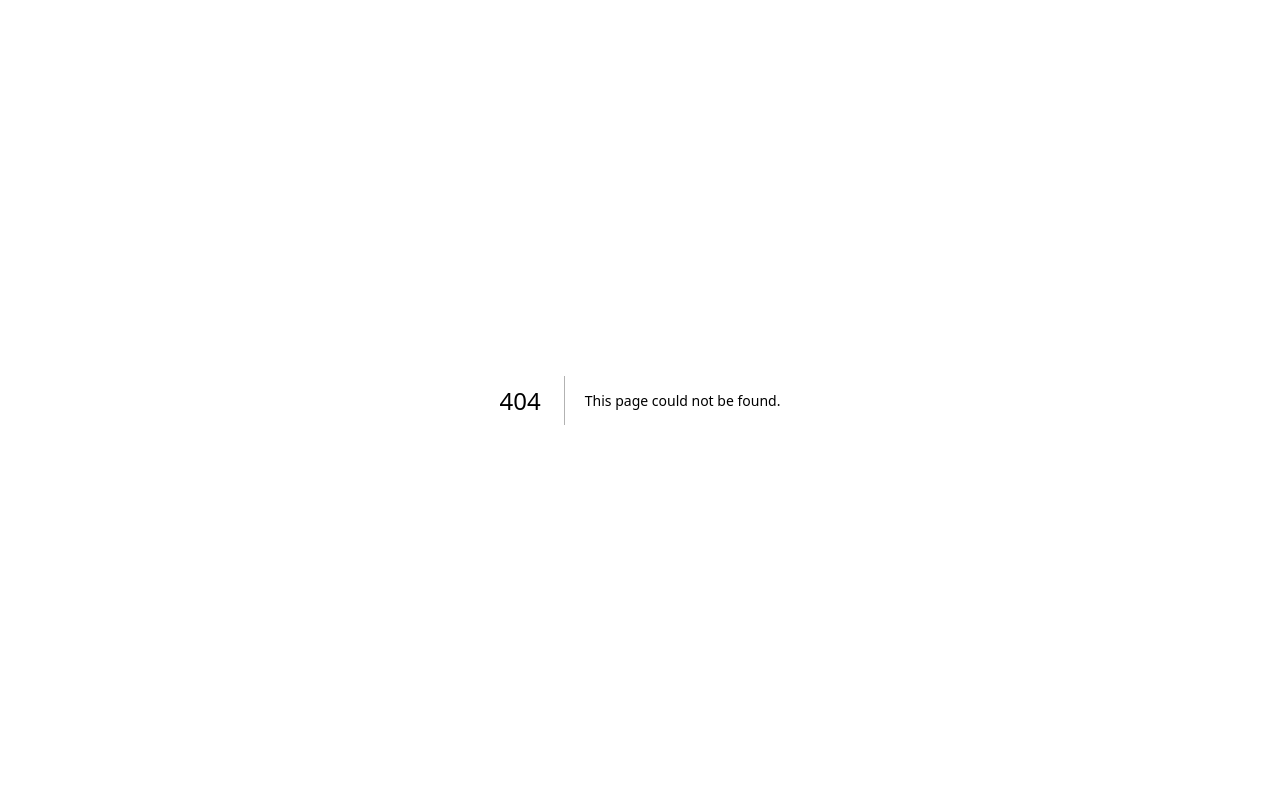
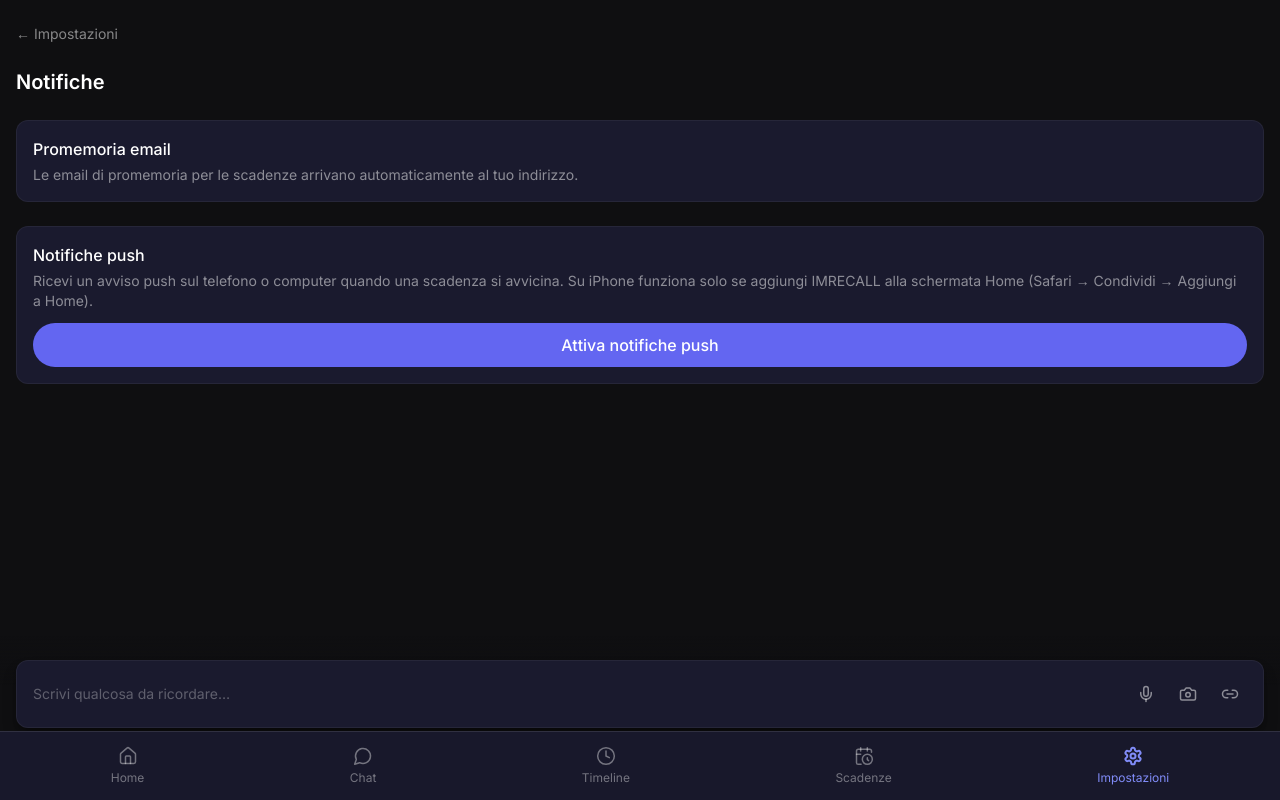
Before and after one commit to Ghostlineapps/imrecall, a Next.js app: page /settings/notifications in a window 1280 px wide. Before the commit this address had no page. Built offline with nearby package versions, Linux system fonts and the light colour scheme; no server answers.

Commit message:
Add notifications settings page

```diff
--- /dev/null
+++ b/src/app/(app)/settings/notifications/page.tsx
@@ -0,0 +1,146 @@
+"use client";
+
+import { useEffect, useState } from "react";
+import Link from "next/link";
+import { createClient } from "@/lib/supabase/client";
+
+function urlBase64ToUint8Array(base64String: string) {
+  const padding = "=".repeat((4 - (base64String.length % 4)) % 4);
+  const base64 = (base64String + padding).replace(/-/g, "+").replace(/_/g, "/");
+  const rawData = atob(base64);
+  const outputArray = new Uint8Array(rawData.length);
+  for (let i = 0; i < rawData.length; i++) {
+    outputArray[i] = rawData.charCodeAt(i);
+  }
+  return outputArray;
+}
+
+export default function NotificationsSettingsPage() {
+  const [supported, setSupported] = useState(true);
+  const [enabled, setEnabled] = useState(false);
+  const [loading, setLoading] = useState(false);
+  const [error, setError] = useState<string | null>(null);
+  const [userEmail, setUserEmail] = useState<string | null>(null);
+
+  useEffect(() => {
+    if (!("serviceWorker" in navigator) || !("PushManager" in window)) {
+      setSupported(false);
+      return;
+    }
+
+    navigator.serviceWorker.getRegistration().then(async (reg) => {
+      const sub = await reg?.pushManager.getSubscription();
+      setEnabled(!!sub);
+    });
+
+    const supabase = createClient();
+    supabase.auth.getUser().then(({ data }) => setUserEmail(data.user?.email ?? null));
+  }, []);
+
+  async function enablePush() {
+    setError(null);
+    setLoading(true);
+    try {
+      const publicKey = process.env.NEXT_PUBLIC_VAPID_PUBLIC_KEY;
+      if (!publicKey) {
+        setError("Le notifiche push non sono ancora configurate su questo server.");
+        return;
+      }
+
+      const permission = await Notification.requestPermission();
+      if (permission !== "granted") {
+        setError("Permesso notifiche negato. Abilitalo nelle impostazioni del browser.");
+        return;
+      }
+
+      const registration = await navigator.serviceWorker.register("/sw.js");
+      await navigator.serviceWorker.ready;
+
+      const subscription = await registration.pushManager.subscribe({
+        userVisibleOnly: true,
+        applicationServerKey: urlBase64ToUint8Array(publicKey),
+      });
+
+      await fetch("/api/push/subscribe", {
+        method: "POST",
+        headers: { "Content-Type": "application/json" },
+        body: JSON.stringify(subscription.toJSON()),
+      });
+
+      setEnabled(true);
+    } catch {
+      setError("Attivazione notifiche fallita. Riprova.");
+    } finally {
+      setLoading(false);
+    }
+  }
+
+  async function disablePush() {
+    setLoading(true);
+    try {
+      const registration = await navigator.serviceWorker.getRegistration();
+      const subscription = await registration?.pushManager.getSubscription();
+      if (subscription) {
+        await fetch("/api/push/subscribe", {
+          method: "DELETE",
+          headers: { "Content-Type": "application/json" },
+          body: JSON.stringify({ endpoint: subscription.endpoint }),
+        });
+        await subscription.unsubscribe();
+      }
+      setEnabled(false);
+    } finally {
+      setLoading(false);
+    }
+  }
+
+  return (
+    <div className="px-4 pt-6 space-y-6">
+      <div className="flex items-center gap-2">
+        <Link href="/settings" className="text-white/50 text-sm">
+          ← Impostazioni
+        </Link>
+      </div>
+
+      <h1 className="text-xl font-semibold">Notifiche</h1>
+
+      <div className="card space-y-3">
+        <div>
+          <p className="font-medium">Promemoria email</p>
+          <p className="text-sm text-white/50 mt-1">
+            {userEmail
+              ? `Le email di promemoria per le scadenze arrivano automaticamente a ${userEmail}.`
+              : "Le email di promemoria per le scadenze arrivano automaticamente al tuo indirizzo."}
+          </p>
+        </div>
+      </div>
+
+      <div className="card space-y-3">
+        <div>
+          <p className="font-medium">Notifiche push</p>
+          <p className="text-sm text-white/50 mt-1">
+            Ricevi un avviso push sul telefono o computer quando una scadenza si avvicina. Su
+            iPhone funziona solo se aggiungi IMRECALL alla schermata Home (Safari → Condividi →
+            Aggiungi a Home).
+          </p>
+        </div>
+
+        {!supported && (
+          <p className="text-urgent text-sm">Il tuo browser non supporta le notifiche push.</p>
+        )}
+
+        {supported && (
+          <button
+            onClick={enabled ? disablePush : enablePush}
+            disabled={loading}
+            className="btn-primary w-full"
+          >
+            {loading ? "Attendi…" : enabled ? "Disattiva notifiche push" : "Attiva notifiche push"}
+          </button>
+        )}
+
+        {error && <p className="text-urgent text-sm">{error}</p>}
+      </div>
+    </div>
+  );
+}
```
